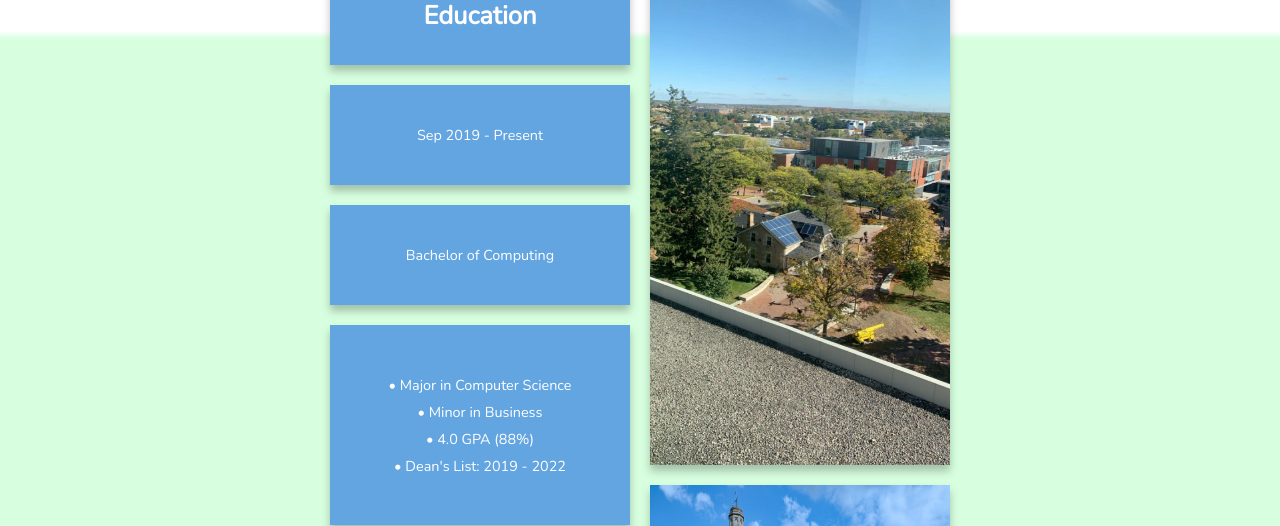
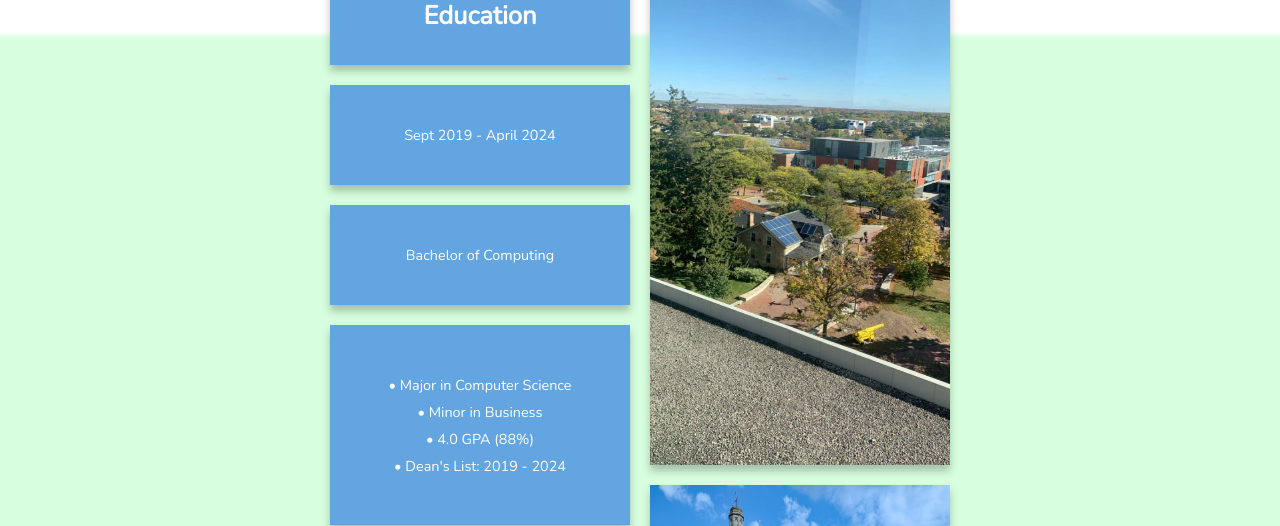
Before and after one commit to brandenphan/Portfolio-v2, a React (Create React App) app: page / in a window 1280 px wide. Shown: the part 1000-1526 px from the top of the page. Built offline with nearby package versions, Linux system fonts and the light colour scheme.

Commit message:
updated school timeline

```diff
--- a/src/Components/Education.js
+++ b/src/Components/Education.js
@@ -17,7 +17,7 @@ const Education = () => {
                             <Text style={{fontSize: width > 1400 ? "1.8rem" : "1.6rem", fontWeight: "bold"}}>Education</Text>
                         </InformationContainer>
                         <InformationContainer style={{marginTop: "20px", height: "100px"}}>
-                            <Text style={{fontSize: width > 1400 ? "1.1rem": "0.9rem"}}>Sep 2019 - Present</Text>
+                            <Text style={{fontSize: width > 1400 ? "1.1rem": "0.9rem"}}>Sept 2019 - April 2024</Text>
                         </InformationContainer>
                         <InformationContainer style={{marginTop: "20px", height: "100px"}}>
                             <Text style={{fontSize: width > 1400 ? "1.1rem": "0.9rem"}}>Bachelor of Computing</Text>
@@ -26,7 +26,7 @@ const Education = () => {
                             <Text style={{fontSize: width > 1400 ? "1.1rem" : "0.9rem", margin: "0"}}>• Major in Computer Science</Text>
                             <Text style={{fontSize: width > 1400 ? "1.1rem" : "0.9rem", marginLeft: "0", marginRight: "0", marginBottom: "0", marginTop: "7px"}}>• Minor in Business</Text>
                             <Text style={{fontSize: width > 1400 ? "1.1rem" : "0.9rem", marginLeft: "0", marginRight: "0", marginBottom: "0", marginTop: "7px"}}>• 4.0 GPA (88%)</Text>
-                            <Text style={{fontSize: width > 1400 ? "1.1rem" : "0.9rem", marginLeft: "0", marginRight: "0", marginBottom: "0", marginTop: "7px"}}>• Dean's List: 2019 - 2022</Text>
+                            <Text style={{fontSize: width > 1400 ? "1.1rem" : "0.9rem", marginLeft: "0", marginRight: "0", marginBottom: "0", marginTop: "7px"}}>• Dean's List: 2019 - 2024</Text>
                         </InformationContainer>
                         <StyledAnchor href={transcript} target="_blank">
                             <Button>
--- a/src/Pages/index.js
+++ b/src/Pages/index.js
@@ -160,7 +160,7 @@ const Index = () => {
                         <Grid container>
                             <Grid item xs={width > 650 ? 6 : 12}>
                                 <Typography variant={width > 600 ? "h5" : "h6"} sx={{fontFamily: "Nunito", fontWeight: width > 700 ? "bold" : ""}}>University of Guelph</Typography>
-                                <Typography variant={width > 600 ? "subtitle1" : "subtitle2"} sx={{fontFamily: "Nunito", fontWeight: width > 700 ? "bold" : "", color: "#3672FF", marginTop: "2%"}}>Sep 2019 - Present</Typography>
+                                <Typography variant={width > 600 ? "subtitle1" : "subtitle2"} sx={{fontFamily: "Nunito", fontWeight: width > 700 ? "bold" : "", color: "#3672FF", marginTop: "2%"}}>Sept 2019 - April 2024</Typography>
                                 <Typography variant={width > 600 ? "subtitle1" : "subtitle2"} sx={{fontFamily: "Nunito", fontWeight: width > 700 ? "bold" : "", color: "#3672FF", marginTop: "2%"}}>Bachelor of Computing</Typography>
                                 <ul style={{marginTop: width > 600 ? "3%" : "4%"}}>
                                     <li>
```
